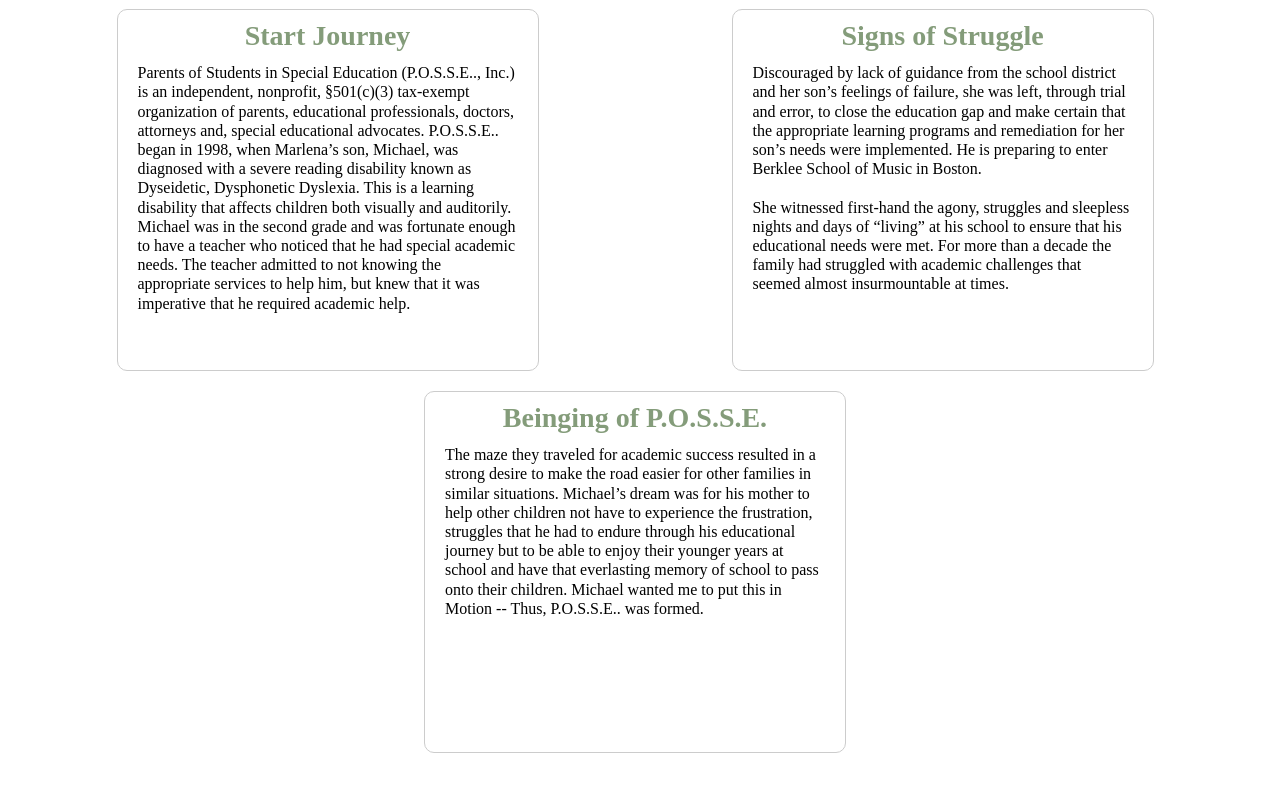
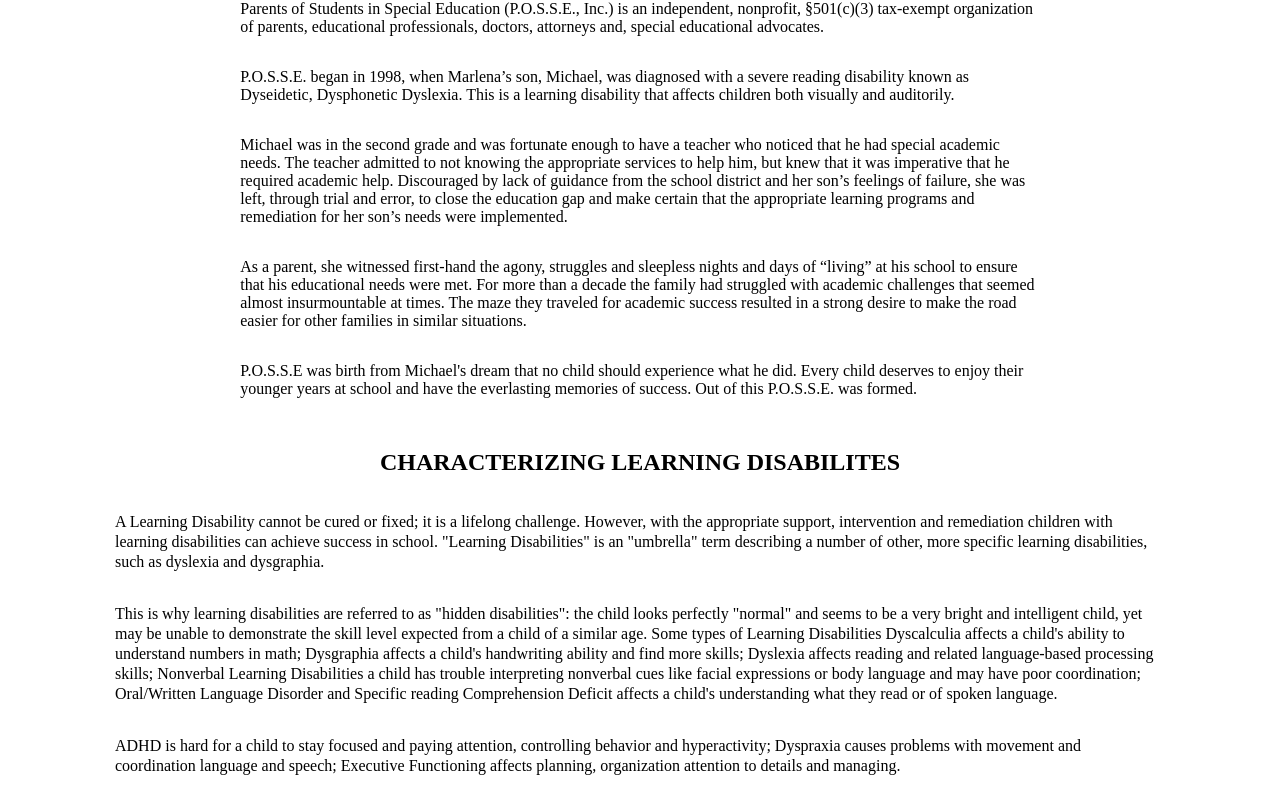
Before and after one commit to devNroses/p.o.s.s.e, a Nuxt app: page /about in a window 1280 px wide. Shown: the part 611-1413 px from the top of the page. Built offline with nearby package versions, Linux system fonts and the light colour scheme.

Commit message:
(refactor) About Page refactor

```diff
--- a/components/Nav.vue
+++ b/components/Nav.vue
@@ -1,7 +1,7 @@
 <template>
   <nav class="nav-container">
     <div class="nav-logo">
-      <span>P.O.S.S.E..</span>
+      <span>P.O.S.S.E.</span>
       <span>Parents of Students in Special Education</span>
     </div>
 
--- a/pages/about.vue
+++ b/pages/about.vue
@@ -5,12 +5,10 @@
       <div class="about-intro-container">
         <div class="about-intro-content">
           <div>
-            <h1>Parents of Students in Special Education</h1>
-            <p>
-              P.O.S.S.E. is an independent, nonprofit, §501(c)(3) tax-exempt
-              organization of parents, educational professionals, doctors,
-              attorneys and, special educational advocates.
-            </p>
+            <h1>
+              Parents of Students in Special Education (P.O.S.S.E. INC.) is a
+              501(c) (3) tax exmpt organization.
+            </h1>
           </div>
           <div class="about-icon">
             <img src="~/assets/imgs/aboutIcon.svg" alt="about icon" />
@@ -19,50 +17,43 @@
       </div>
 
       <div class="about-history-wrapper">
-        <div>
-          <h3>Start Journey</h3>
         <p>
-            Parents of Students in Special Education (P.O.S.S.E.., Inc.) is an
-            independent, nonprofit, §501(c)(3) tax-exempt organization of
-            parents, educational professionals, doctors, attorneys and, special
-            educational advocates. P.O.S.S.E.. began in 1998, when Marlena’s
-            son, Michael, was diagnosed with a severe reading disability known
-            as Dyseidetic, Dysphonetic Dyslexia. This is a learning disability
-            that affects children both visually and auditorily.<br />
+          Parents of Students in Special Education (P.O.S.S.E., Inc.) is an
+          independent, nonprofit, §501(c)(3) tax-exempt organization of parents,
+          educational professionals, doctors, attorneys and, special educational
+          advocates.
+        </p>
+        <p>
+          P.O.S.S.E. began in 1998, when Marlena’s son, Michael, was diagnosed
+          with a severe reading disability known as Dyseidetic, Dysphonetic
+          Dyslexia. This is a learning disability that affects children both
+          visually and auditorily.
+        </p>
+        <p>
           Michael was in the second grade and was fortunate enough to have a
           teacher who noticed that he had special academic needs. The teacher
-            admitted to not knowing the appropriate services to help him, but
-            knew that it was imperative that he required academic help.
+          admitted to not knowing the appropriate services to help him, but knew
+          that it was imperative that he required academic help. Discouraged by
+          lack of guidance from the school district and her son’s feelings of
+          failure, she was left, through trial and error, to close the education
+          gap and make certain that the appropriate learning programs and
+          remediation for her son’s needs were implemented.
         </p>
-        </div>
-        <div>
-          <h3>Signs of Struggle</h3>
         <p>
-            Discouraged by lack of guidance from the school district and her
-            son’s feelings of failure, she was left, through trial and error, to
-            close the education gap and make certain that the appropriate
-            learning programs and remediation for her son’s needs were
-            implemented. He is preparing to enter Berklee School of Music in
-            Boston.<br /><br />
-            She witnessed first-hand the agony, struggles and sleepless nights
-            and days of “living” at his school to ensure that his educational
-            needs were met. For more than a decade the family had struggled with
-            academic challenges that seemed almost insurmountable at times.
+          As a parent, she witnessed first-hand the agony, struggles and
+          sleepless nights and days of “living” at his school to ensure that his
+          educational needs were met. For more than a decade the family had
+          struggled with academic challenges that seemed almost insurmountable
+          at times. The maze they traveled for academic success resulted in a
+          strong desire to make the road easier for other families in similar
+          situations.
         </p>
-        </div>
-        <div>
-          <h3>Beinging of P.O.S.S.E.</h3>
         <p>
-            The maze they traveled for academic success resulted in a strong
-            desire to make the road easier for other families in similar
-            situations. Michael’s dream was for his mother to help other
-            children not have to experience the frustration, struggles that he
-            had to endure through his educational journey but to be able to
-            enjoy their younger years at school and have that everlasting memory
-            of school to pass onto their children. Michael wanted me to put this
-            in Motion -- Thus, P.O.S.S.E.. was formed.
+          P.O.S.S.E was birth from Michael's dream that no child should
+          experience what he did. Every child deserves to enjoy their younger
+          years at school and have the everlasting memories of success. Out of
+          this P.O.S.S.E. was formed.
         </p>
-        </div>
       </div>
 
       <div class="about-characterize">
@@ -71,27 +62,30 @@
           A Learning Disability cannot be cured or fixed; it is a lifelong
           challenge. However, with the appropriate support, intervention and
           remediation children with learning disabilities can achieve success in
-          school. “Learning Disabilities” is an “umbrella” term describing a
+          school. "Learning Disabilities" is an "umbrella" term describing a
           number of other, more specific learning disabilities, such as dyslexia
-          and dysgraphia. This is why learning disabilities are referred to as
-          “hidden disabilities”: the child looks perfectly “normal” and seems to
-          be a very bright and intelligent child, yet may be unable to
-          demonstrate the skill level expected from a child of a similar age.
+          and dysgraphia.
         </p>
         <p>
-          Some types of Learning Disabilities: Dyscalculia affects a child’s
-          ability to understand numbers in math; Dysgraphia affects a child’s
-          handwriting ability and fine more skills; Dyslexia affects reading and
-          related language-based processing skills; Nonverbal Learning
-          Disabilities a child has trouble interpreting nonverbal cues like
-          facial expressions or body language and may have poor coordination;
-          Oral/Written Language Disorder and Specific Reading Comprehension
-          Deficit affects a child’s understanding what they read or of spoken
-          language; ADHD is hard for a child to stay focused and paying
-          attention, controlling behavior and hyperactivity; Dyspraxia causes
-          problems with movement and coordination language and speech; Executive
-          Functioning affects planning, organization attention to details and
-          managing.
+          This is why learning disabilities are referred to as "hidden
+          disabilities": the child looks perfectly "normal" and seems to be a
+          very bright and intelligent child, yet may be unable to demonstrate
+          the skill level expected from a child of a similar age. Some types of
+          Learning Disabilities Dyscalculia affects a child's ability to
+          understand numbers in math; Dysgraphia affects a child's handwriting
+          ability and find more skills; Dyslexia affects reading and related
+          language-based processing skills; Nonverbal Learning Disabilities a
+          child has trouble interpreting nonverbal cues like facial expressions
+          or body language and may have poor coordination; Oral/Written Language
+          Disorder and Specific reading Comprehension Deficit affects a child's
+          understanding what they read or of spoken language.
+        </p>
+
+        <p>
+          ADHD is hard for a child to stay focused and paying attention,
+          controlling behavior and hyperactivity; Dyspraxia causes problems with
+          movement and coordination language and speech; Executive Functioning
+          affects planning, organization attention to details and managing.
         </p>
       </div>
     </div>
@@ -105,6 +99,9 @@
     background-color: white;
     min-height: 100%;
     padding: 25px;
+    display: flex;
+    flex-direction: column;
+    align-items: center;
   }
 
   &-intro {
@@ -116,12 +113,13 @@
       width: 80%;
       margin: 0 auto;
       max-width: 1200px;
+      text-align: left !important;
     }
 
     &-content {
       display: flex;
       flex-wrap: wrap;
-      justify-content: space-evenly;
+      justify-content: center;
       width: 100%;
 
       div {
@@ -157,12 +155,11 @@
 
   &-history {
     &-wrapper {
-      width: 100%;
+      width: 65%;
       display: flex;
-      justify-content: space-evenly;
+      justify-content: center;
       flex-wrap: wrap;
       padding: 15px;
-      margin: 0 -20px;
 
       div {
         width: 380px;
@@ -201,9 +198,9 @@
     align-items: center;
 
     p {
-      max-width: 700px;
+      max-width: 1050px;
       line-height: 1.25;
-      text-align: center;
+      text-align: left;
     }
   }
 }
--- a/pages/index.vue
+++ b/pages/index.vue
@@ -23,20 +23,20 @@
         <h1>Welcome Parents</h1>
         <p>
           Welcome to Parents of Students in Special Education, also known as
-          P.O.S.S.E.. We are here to assist you with your son or daughter’s
+          P.O.S.S.E. We are here to assist you with your son or daughter’s
           educational needs and to empower you with the knowledge of how the
           educational maze is structured to ensure your child has a successful
           educational career.
         </p>
         <p>
           Our vision is to reduce the drop out rate for children with learning
-          disabilities that attend our public schools. P.O.S.S.E.. is focused on
+          disabilities that attend our public schools. P.O.S.S.E. is focused on
           progressively moving the child forward consistent with their
-          educational grade level. The Mission of P.O.S.S.E.. is to prevent a
+          educational grade level. The Mission of P.O.S.S.E. is to prevent a
           retention rate that creates a negative experience for the child.
         </p>
         <p>
-          P.O.S.S.E..’S Mission is to create educational opportunities for
+          P.O.S.S.E.’S Mission is to create educational opportunities for
           children grades 3-12 with learning disabilities by advocating for
           effective research-based learning programs that will promote the
           success and dignity of our children. When children with disabilities
@@ -45,7 +45,7 @@
           opportunities.
         </p>
         <p>
-          P.O.S.S.E.. is premised on the belief that the key to effective
+          P.O.S.S.E. is premised on the belief that the key to effective
           educational programs for children with learning challenges is
           collaboration - as - equals by parents and educators. We look forward
           to working with you.
--- a/pages/services.vue
+++ b/pages/services.vue
@@ -9,10 +9,10 @@
         <p>
           <b>PARENTS OF STUDENTS IN SPECIAL EDUCATION (P.O.S.S.E., Inc.)</b>
           provides individual advocacy and representation to children with
-          learning disabilities. <b>P.O.S.S.E..</b> provides advocacy assistance
+          learning disabilities. <b>P.O.S.S.E.</b> provides advocacy assistance
           to parents and families of children who may be suspected of having a
           learning disability and are in need of special education services or a
-          504 Accommodation Plan. P.O.S.S.E.. also offers independent consulting
+          504 Accommodation Plan. P.O.S.S.E. also offers independent consulting
           with legal professionals, doctors and agencies, as needed for the
           child’s individual needs and provides other services to parents and
           families of children with special needs. Some of the services offered
```
Also changed, not shown: 1 other file (tests, documents, lock files or other folders). Lines whose indentation alone changed are shown as unchanged.
